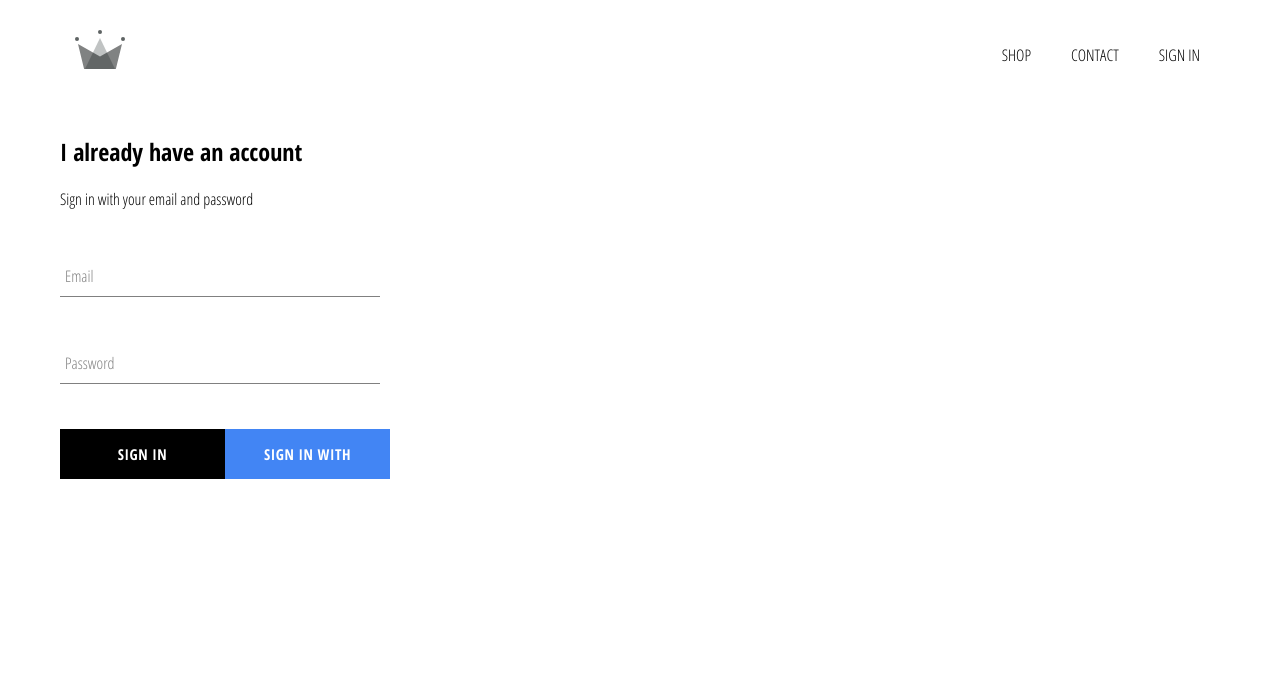
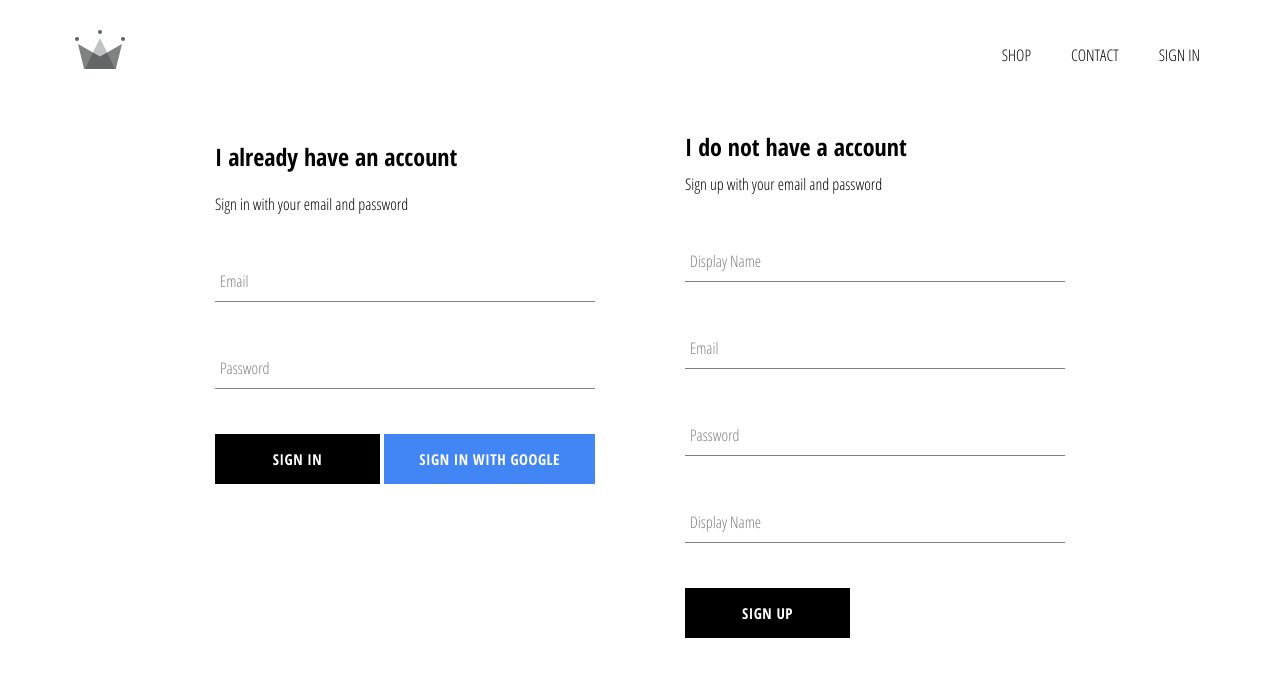
Before and after one commit to iMoonis/crwn-shopping, a React (Create React App) app: page /signin in a window 1280 px wide. Shown: the top 676 px of the page. Built offline with nearby package versions, Linux system fonts and the light colour scheme; no server answers.

Commit message:
Finished Sign in and Sign up parts

```diff
--- a/src/App.js
+++ b/src/App.js
@@ -1,32 +1,43 @@
-import React, { Component } from 'react'
-import { Route, Switch } from 'react-router-dom';
+import React, { Component } from "react";
+import { Route, Switch } from "react-router-dom";
 
-import './App.css';
-import Header from './Components/Header/Header';
-import { auth } from './Firebase/Firebase.utils';
-import Homepage from './Pages/Home/Home';
-import Shop from './Pages/Shop/Shop';
-import Signin_Signup from './Pages/Signin_Signup/Signin_Signup';
+import "./App.css";
+import Header from "./Components/Header/Header";
+import { auth, createUserProfileDocument } from "./Firebase/Firebase.utils";
+import Homepage from "./Pages/Home/Home";
+import Shop from "./Pages/Shop/Shop";
+import Signin_Signup from "./Pages/Signin_Signup/Signin_Signup";
 
 class App extends Component {
   constructor(props) {
     super(props);
     this.state = {
-      CurrentUser: null
-    }
+      CurrentUser: null,
+    };
   }
 
   unsubscribeFromAuth = null;
 
-  componentDidMount () {
-    this.unsubscribeFromAuth = auth.onAuthStateChanged(user => {
-      this.setState({CurrentUser: user});
+  componentDidMount() {
+    this.unsubscribeFromAuth = auth.onAuthStateChanged(async (userAuth) => {
+      if (userAuth) {
+        const userRef = await createUserProfileDocument(userAuth);
 
-      console.log(user);
-    })
+        userRef.onSnapshot((snapShot) => {
+          this.setState({
+            CurrentUser: {
+              id: snapShot.id,
+              ...snapShot.data(),
+            },
+          });
+        });
+      } else {
+        this.setState({CurrentUser: userAuth})
+      }
+    });
   }
 
-  componentWillUnmount () {
+  componentWillUnmount() {
     this.unsubscribeFromAuth();
   }
 
@@ -35,9 +46,9 @@ class App extends Component {
       <div>
         <Header CurrentUser={this.state.CurrentUser} />
         <Switch>
-          <Route exact path='/' component={Homepage} />
-          <Route exact path='/shop' component={Shop} />
-          <Route exact path='/signin' component={Signin_Signup} />
+          <Route exact path="/" component={Homepage} />
+          <Route exact path="/shop" component={Shop} />
+          <Route exact path="/signin" component={Signin_Signup} />
         </Switch>
       </div>
     );
--- /dev/null
+++ b/src/Components/SignUp/SignUp.jsx
@@ -0,0 +1,101 @@
+import React, { Component } from "react";
+
+import FormInput from "../FormInput/FormInput";
+import CustomButton from "../CustomButton/CustomButton";
+
+import { auth, createUserProfileDocument } from "../../Firebase/Firebase.utils";
+
+import "./SignUp.scss";
+
+class SignUp extends Component {
+  constructor(props) {
+    super(props);
+    this.state = {
+      displayName: "",
+      email: "",
+      password: "",
+      confirmPassword: "",
+    };
+  }
+
+  handleSubmit = async (event) => {
+    event.preventDefault();
+
+    const { displayName, email, password, confirmPassword } = this.state;
+
+    if (password !== confirmPassword) {
+      alert("password don't match");
+      return;
+    }
+
+    try {
+      const { user } = await auth.createUserWithEmailAndPassword(
+        email,
+        password
+      );
+
+      await createUserProfileDocument(user, { displayName });
+      this.setState({
+        displayName: "",
+        email: "",
+        password: "",
+        confirmPassword: "",
+      });
+    } catch (error) {
+      console.log(error);
+    }
+  };
+
+  handleChange = (event) => {
+      const {name, value} = event.target;
+
+      this.setState({ [name]: value })
+  }
+
+  render() {
+    const { displayName, email, password, confirmPassword } = this.state;
+    return (
+      <div className="sign-up">
+        <h2 className="title">I do not have a account</h2>
+        <span>Sign up with your email and password</span>
+        <form className="sign-up-from" onSubmit={this.handleSubmit}>
+          <FormInput
+            type="text"
+            name="displayName"
+            value={displayName}
+            onChange={this.handleChange}
+            label="Display Name"
+            required
+          />
+          <FormInput
+            type="email"
+            name="email"
+            value={email}
+            onChange={this.handleChange}
+            label="Email"
+            required
+          />
+          <FormInput
+            type="password"
+            name="password"
+            value={password}
+            onChange={this.handleChange}
+            label="Password"
+            required
+          />
+          <FormInput
+            type="password"
+            name="confirmPassword"
+            value={confirmPassword}
+            onChange={this.handleChange}
+            label="Display Name"
+            required
+          />
+          <CustomButton type="submit">SIGN UP</CustomButton>
+        </form>
+      </div>
+    );
+  }
+}
+
+export default SignUp;
--- /dev/null
+++ b/src/Components/SignUp/SignUp.scss
@@ -0,0 +1,9 @@
+.sign-up {
+    display: flex;
+    flex-direction: column;
+    width: 380px;
+
+    .title {
+        margin: 10px 0;
+    }
+}
--- a/src/Components/Signin/Signin.jsx
+++ b/src/Components/Signin/Signin.jsx
@@ -1,11 +1,11 @@
 import React, { Component } from "react";
-import { signInWithGoogle } from "../../Firebase/Firebase.utils";
+import { auth, signInWithGoogle } from "../../Firebase/Firebase.utils";
 import CustomButton from "../CustomButton/CustomButton";
 import FormInput from "../FormInput/FormInput";
 
-import "./Signin.scss";
+import "./SignIn.scss";
 
-class Signin extends Component {
+class SignIn extends Component {
   constructor(props) {
     super(props);
     this.state = {
@@ -14,8 +14,17 @@ class Signin extends Component {
     };
   }
 
-  handleSubmit = (event) => {
+  handleSubmit = async (event) => {
     event.preventDefault();
+
+    const {email, password} = this.state;
+
+    try {
+      await auth.signInWithEmailAndPassword(email, password);
+      this.setState({email: '', password: ''})
+    } catch (error) {
+      console.log(error);
+    }
 
     this.setState({ email: "", password: "" });
   };
@@ -51,7 +60,7 @@ class Signin extends Component {
           />
           <div className='buttons'>
             <CustomButton type="submit">Sign In</CustomButton>
-            <CustomButton onClick={signInWithGoogle} isGoogleSignIn>Sign In With Google</CustomButton>
+            <CustomButton type="button" onClick={signInWithGoogle} isGoogleSignIn>Sign In With Google</CustomButton>
           </div>
         </form>
       </div>
@@ -59,4 +68,4 @@ class Signin extends Component {
   }
 }
 
-export default Signin;
+export default SignIn;
--- a/src/Components/Signin/Signin.scss
+++ b/src/Components/Signin/Signin.scss
@@ -1,5 +1,5 @@
 .sign-in {
-    width: 25vw;
+    width: 380px;
     display: flex;
     flex-direction: column;
 
--- a/src/Firebase/Firebase.utils.js
+++ b/src/Firebase/Firebase.utils.js
@@ -3,7 +3,7 @@ import firebase from 'firebase/app';
 
 // These imports load individual services into the firebase namespace.
 import 'firebase/auth';
-import 'firebase/database';
+import 'firebase/firestore';
 
 const config = {
     apiKey: "AIzaSyDl89ZRFRz-zTEl6q00rYyZK9dYWqCiGxA",
@@ -15,10 +15,37 @@ const config = {
     measurementId: "G-1RCVNPT9XV"
 };
 
+export const createUserProfileDocument = async (userAuth, additionalData) => {
+    if (!userAuth) return;
+
+    const userRef = firestore.doc(`users/${userAuth.uid}`);
+    const snapShot = await userRef.get();
+
+    if(!snapShot.exists) {
+        const {displayName, email} = userAuth;
+        const createdAt = new Date();
+
+        try {
+            await userRef.set({
+                displayName,
+                email,
+                createdAt,
+                ...additionalData
+            })
+
+        } catch (error) {
+            console.log('Error creating user', error.message);
+        }
+    }
+
+    return userRef;
+
+}
+
 firebase.initializeApp(config);
 
 export const auth = firebase.auth();
-export const firestore = firebase.firestore;
+export const firestore = firebase.firestore();
 
 const provider = new firebase.auth.GoogleAuthProvider();
 provider.setCustomParameters({ prompt: 'select_account'});
--- a/src/Pages/Signin_Signup/Signin_Signup.jsx
+++ b/src/Pages/Signin_Signup/Signin_Signup.jsx
@@ -1,10 +1,14 @@
 import React from 'react'
-import Signin from '../../Components/Signin/Signin'
+import SignIn from '../../Components/SignIn/SignIn';
+import SignUp from '../../Components/SignUp/SignUp'
+
+import './Signin_Signup.scss'
 
 const Signin_Signup = () => {
     return (
-        <div>
-            <Signin />
+        <div className='sign-in-and-sign-up'>
+            <SignIn />
+            <SignUp />
         </div>
     );
 }
--- a/src/Pages/Signin_Signup/Signin_Signup.scss
+++ b/src/Pages/Signin_Signup/Signin_Signup.scss
@@ -0,0 +1,6 @@
+.sign-in-and-sign-up {
+    width: 850px;
+    display: flex;
+    justify-content: space-between;
+    margin: 30px auto;
+}
```
